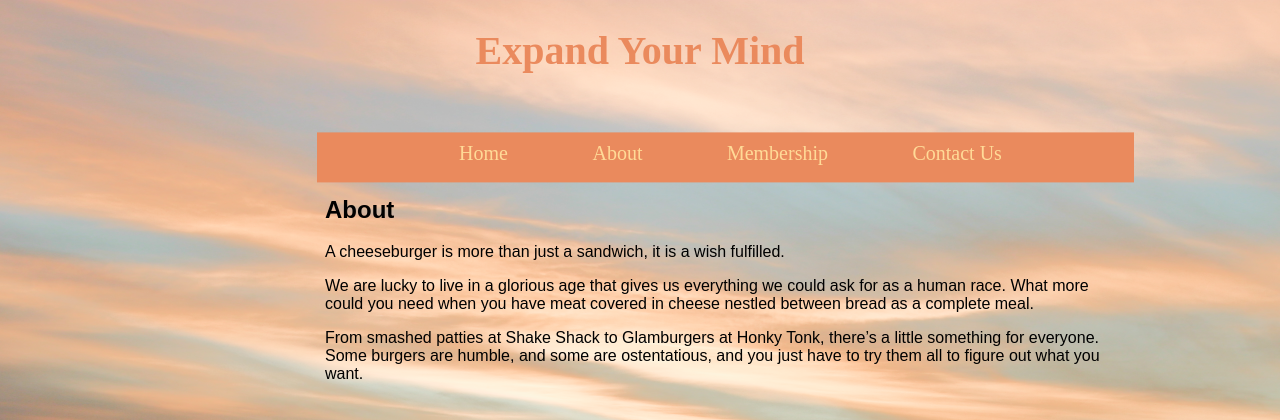
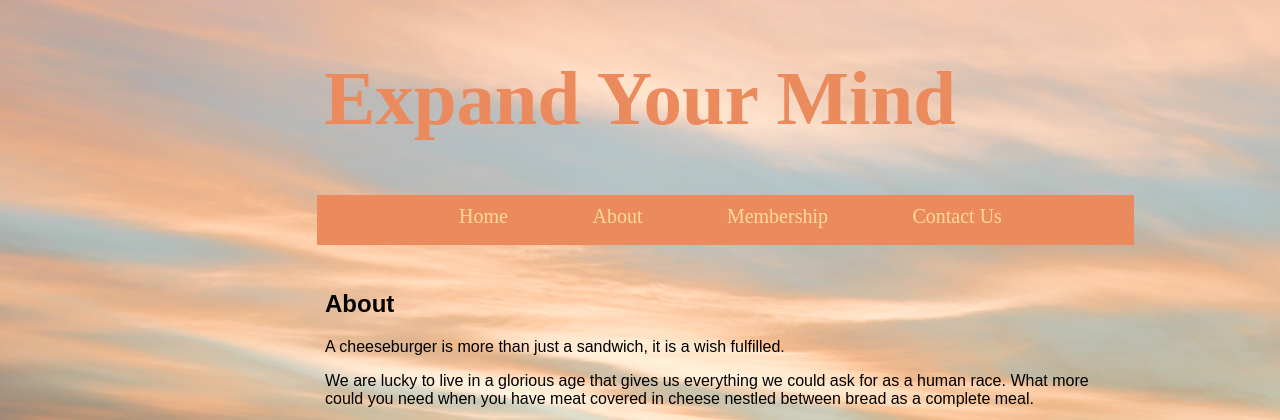
Before and after one commit to sdaless/medp285, a PHP site: page /new_heights/about.html in a window 1280 px wide. Shown: the top 420 px of the page. Run offline with PHP 8.4, Linux system fonts and the light colour scheme; some web fonts are replaced.

Commit message:
Update new_heights.css

```diff
--- a/new_heights/css/new_heights.css
+++ b/new_heights/css/new_heights.css
@@ -26,7 +26,8 @@ div {
 
 h1 {
   font-family: "Shrikhand", serif;
-  font-size: 40px;
+  font-size: 6vw;
+  padding-top: 0.5vh;
   text-align: center;
   color: #EA8A5D;
   text-shadow: 4px 4px 4px solid #BCD1D6;
```
